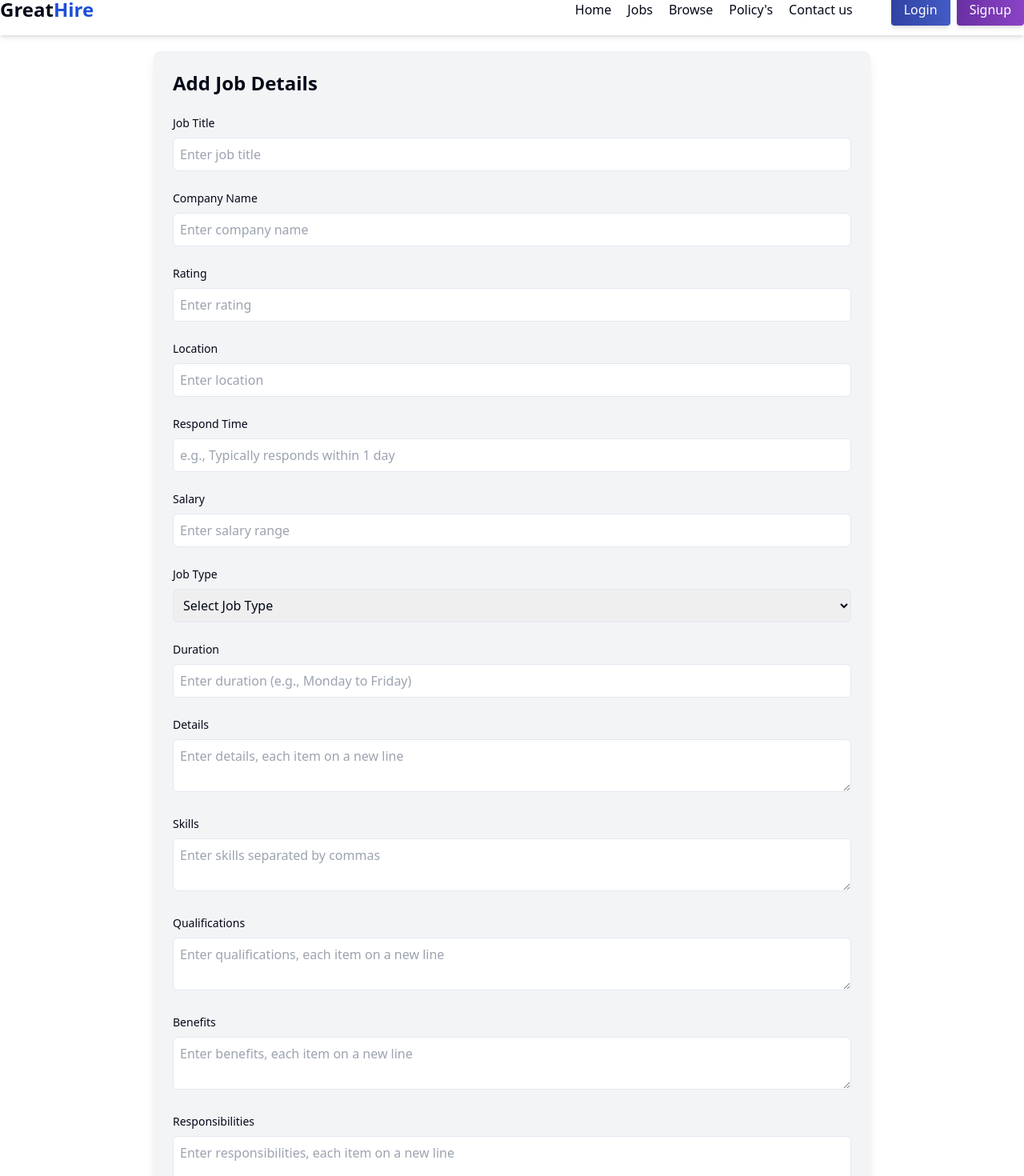
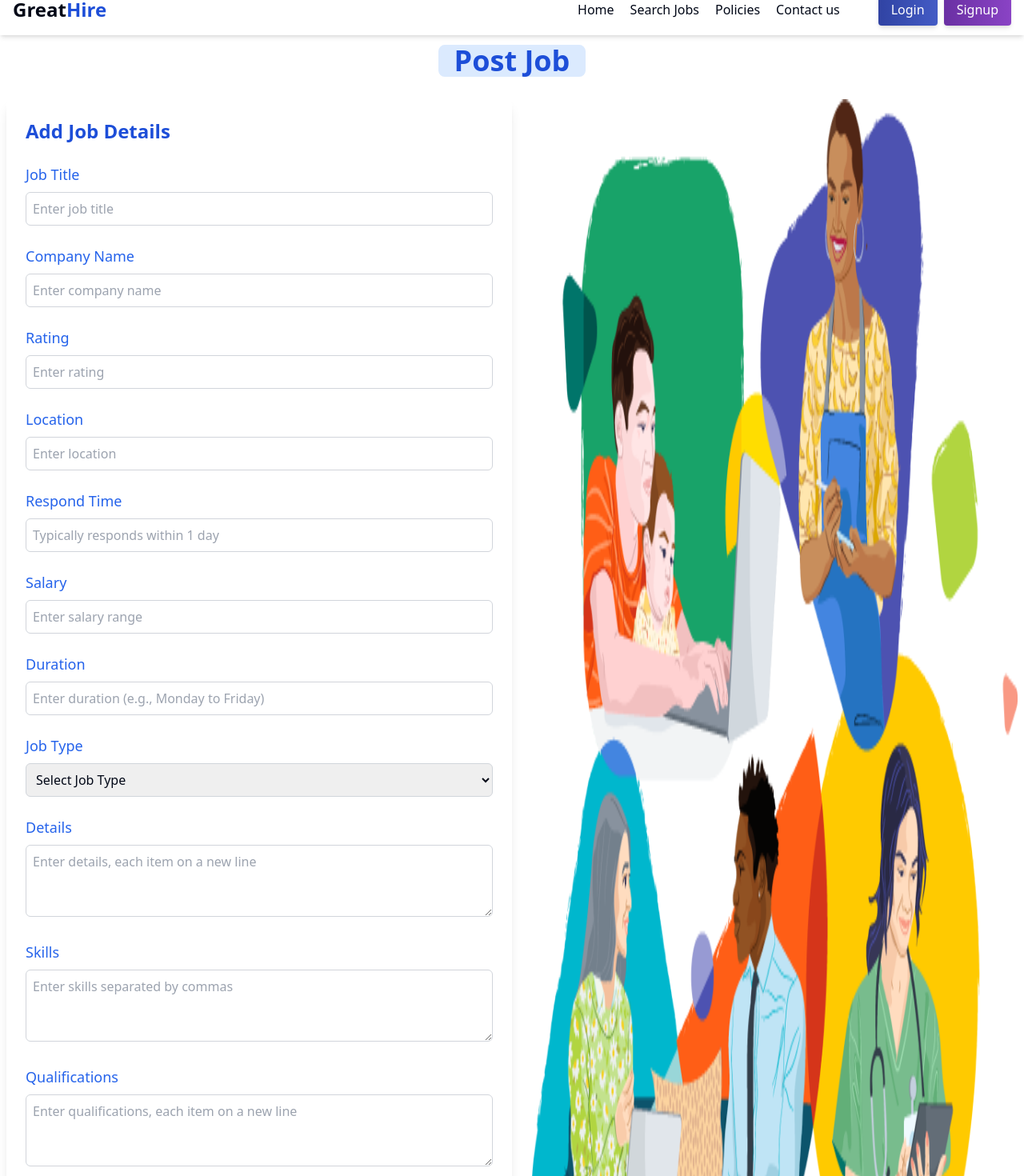
Before and after one commit to Ankush-Nandal/GreatHire, a React (Vite) app in the folder frontend/: page /admin/post-job in a window 1280 px wide. Shown: the part 20-1490 px from the top of the page at 80% size. Built offline with nearby package versions, Linux system fonts and the light colour scheme.

Commit message:
PostJob page desing completed

```diff
--- a/frontend/src/components/admin/PostJob.jsx
+++ b/frontend/src/components/admin/PostJob.jsx
@@ -1,5 +1,6 @@
 import React, { useState } from "react";
 import Navbar from "../shared/Navbar";
+import postJob from "../../image/postjob.png";
 
 const PostJob = () => {
   const [formData, setFormData] = useState({
@@ -42,180 +43,100 @@ const PostJob = () => {
 
   return (
     <>
-      <Navbar/>
-      <div className="max-w-4xl mx-auto bg-gray-100 shadow-lg rounded-lg p-6 mt-5">
-        <h2 className="text-2xl font-bold mb-6">Add Job Details</h2>
+      <Navbar />
+      <div className="my-5 flex items-center justify-center">
+        <h1 className="font-semibold text-4xl bg-blue-100 px-5 rounded-lg text-blue-700 animate-bounce">
+          Post Job
+        </h1>
+      </div>
+      <div className="flex flex-col-reverse md:flex-row  max-w-7xl justify-between px-4 md:px-2 gap-6">
+        {/* Form Section */}
+        <div className="bg-white shadow-lg rounded-lg p-6 w-full ">
+          <h2 className="text-2xl font-bold mb-6 text-blue-700">Add Job Details</h2>
           <form onSubmit={handleSubmit} className="space-y-6">
-          <div>
-            <label className="block text-sm font-medium">Job Title</label>
+            {[
+              { name: "title", label: "Job Title", placeholder: "Enter job title" },
+              { name: "companyName", label: "Company Name", placeholder: "Enter company name" },
+              { name: "rating", label: "Rating", placeholder: "Enter rating", type: "number" },
+              { name: "location", label: "Location", placeholder: "Enter location" },
+              { name: "respond", label: "Respond Time", placeholder: "Typically responds within 1 day" },
+              { name: "salary", label: "Salary", placeholder: "Enter salary range" },
+              { name: "duration", label: "Duration", placeholder: "Enter duration (e.g., Monday to Friday)" },
+            ].map((field) => (
+              <div key={field.name}>
+                <label className="block text-lg font-medium text-blue-600 mb-1">
+                  {field.label}
+                </label>
                 <input
-              type="text"
-              name="title"
-              value={formData.title}
+                  type={field.type || "text"}
+                  name={field.name}
+                  value={formData[field.name]}
                   onChange={handleChange}
-              className="w-full mt-2 p-2 border rounded-md"
-              placeholder="Enter job title"
+                  className="w-full mt-1 p-2 rounded-md border border-gray-300 focus:outline-none focus:ring-2 focus:ring-blue-500"
+                  placeholder={field.placeholder}
                 />
               </div>
-
+            ))}
             <div>
-            <label className="block text-sm font-medium">Company Name</label>
-            <input
-              type="text"
-              name="companyName"
-              value={formData.companyName}
-              onChange={handleChange}
-              className="w-full mt-2 p-2 border rounded-md"
-              placeholder="Enter company name"
-            />
-          </div>
-
-          <div>
-            <label className="block text-sm font-medium">Rating</label>
-            <input
-              type="number"
-              name="rating"
-              value={formData.rating}
-              onChange={handleChange}
-              step="0.1"
-              className="w-full mt-2 p-2 border rounded-md"
-              placeholder="Enter rating"
-            />
-          </div>
-
-          <div>
-            <label className="block text-sm font-medium">Location</label>
-            <input
-              type="text"
-              name="location"
-              value={formData.location}
-              onChange={handleChange}
-              className="w-full mt-2 p-2 border rounded-md"
-              placeholder="Enter location"
-            />
-          </div>
-
-          <div>
-            <label className="block text-sm font-medium">Respond Time</label>
-            <input
-              type="text"
-              name="respond"
-              value={formData.respond}
-              onChange={handleChange}
-              className="w-full mt-2 p-2 border rounded-md"
-              placeholder="e.g., Typically responds within 1 day"
-            />
-          </div>
-
-          <div>
-            <label className="block text-sm font-medium">Salary</label>
-            <input
-              type="text"
-              name="salary"
-              value={formData.salary}
-              onChange={handleChange}
-              className="w-full mt-2 p-2 border rounded-md"
-              placeholder="Enter salary range"
-            />
-          </div>
-
-          <div>
-            <label className="block text-sm font-medium">Job Type</label>
+              <label className="block text-lg font-medium text-blue-600 mb-1">Job Type</label>
               <select
                 name="jobType"
                 value={formData.jobType}
                 onChange={handleChange}
-              className="w-full mt-2 p-2 border rounded-md"
+                className="w-full mt-1 p-2 rounded-md border border-gray-300 focus:outline-none focus:ring-2 focus:ring-blue-500"
               >
                 <option value="">Select Job Type</option>
                 <option value="Remote">Remote</option>
                 <option value="On-site">On-site</option>
                 <option value="Hybrid">Hybrid</option>
-              <option value="Hybrid">Full Time</option>
-              <option value="Hybrid">Part Time</option>
-              <option value="Hybrid">Internship</option>
+                <option value="Full Time">Full Time</option>
+                <option value="Part Time">Part Time</option>
+                <option value="Internship">Internship</option>
               </select>
             </div>
 
-          <div>
-            <label className="block text-sm font-medium">Duration</label>
-            <input
-              type="text"
-              name="duration"
-              value={formData.duration}
+            {[
+              { name: "details", label: "Details", placeholder: "Enter details, each item on a new line" },
+              { name: "skills", label: "Skills", placeholder: "Enter skills separated by commas" },
+              { name: "qualifications", label: "Qualifications", placeholder: "Enter qualifications, each item on a new line" },
+              { name: "benefits", label: "Benefits", placeholder: "Enter benefits, each item on a new line" },
+              { name: "responsibilities", label: "Responsibilities", placeholder: "Enter responsibilities, each item on a new line" },
+            ].map((field) => (
+              <div key={field.name}>
+                <label className="block text-lg font-medium text-blue-600 mb-1">
+                  {field.label}
+                </label>
+                <textarea
+                  name={field.name}
+                  value={formData[field.name]}
                   onChange={handleChange}
-              className="w-full mt-2 p-2 border rounded-md"
-              placeholder="Enter duration (e.g., Monday to Friday)"
-            />
-          </div>
-
-          <div>
-            <label className="block text-sm font-medium">Details</label>
-            <textarea
-              name="details"
-              value={formData.details}
-              onChange={handleChange}
-              className="w-full mt-2 p-2 border rounded-md"
-              placeholder="Enter details, each item on a new line"
+                  className="w-full mt-1 p-2 rounded-md border border-gray-300 focus:outline-none focus:ring-2 focus:ring-blue-500"
+                  placeholder={field.placeholder}
+                  rows={3}
                 ></textarea>
               </div>
-
-          <div>
-            <label className="block text-sm font-medium">Skills</label>
-            <textarea
-              name="skills"
-              value={formData.skills}
-              onChange={handleChange}
-              className="w-full mt-2 p-2 border rounded-md"
-              placeholder="Enter skills separated by commas"
-            ></textarea>
-          </div>
-
-          <div>
-            <label className="block text-sm font-medium">Qualifications</label>
-            <textarea
-              name="qualifications"
-              value={formData.qualifications}
-              onChange={handleChange}
-              className="w-full mt-2 p-2 border rounded-md"
-              placeholder="Enter qualifications, each item on a new line"
-            ></textarea>
-          </div>
-
-          <div>
-            <label className="block text-sm font-medium">Benefits</label>
-            <textarea
-              name="benefits"
-              value={formData.benefits}
-              onChange={handleChange}
-              className="w-full mt-2 p-2 border rounded-md"
-              placeholder="Enter benefits, each item on a new line"
-            ></textarea>
-          </div>
-
-          <div>
-            <label className="block text-sm font-medium">
-              Responsibilities
-            </label>
-            <textarea
-              name="responsibilities"
-              value={formData.responsibilities}
-              onChange={handleChange}
-              className="w-full mt-2 p-2 border rounded-md"
-              placeholder="Enter responsibilities, each item on a new line"
-            ></textarea>
-          </div>
+            ))}
 
             <div className="text-right">
               <button
                 type="submit"
-              className="px-4 py-2 bg-blue-500 text-white rounded-md"
+                className="px-4 py-2 bg-blue-500 text-white font-semibold rounded-md hover:bg-blue-600 transition duration-200"
               >
                 Submit
               </button>
             </div>
           </form>
         </div>
+
+        {/* Image Section */}
+        <div className="w-full justify-center flex transform origin-left animate-slide-in-right">
+          <img
+            src={postJob}
+            alt="Job Post"
+            className=" max-w-sm md:max-w-full rounded-lg object-full"
+          />
+        </div>
+      </div>
     </>
   );
 };
--- a/frontend/src/components/shared/Navbar.jsx
+++ b/frontend/src/components/shared/Navbar.jsx
@@ -4,11 +4,13 @@ import { useSelector } from "react-redux";
 
 const Navbar = () => {
   const { user } = useSelector((store) => store.auth || {});
-  // console.log(user);
   const [isPolicyHovered, setIsPolicyHovered] = useState(false);
+
+  const isStudent = user?.role === "student";
+
   return (
-    <div className="bg-white shadow-md">
-      <div className="flex items-center justify-between mx-auto max-w-7xl h-16">
+    <nav className="bg-white shadow-md">
+      <div className="flex items-center justify-between mx-auto max-w-7xl h-16 px-4">
         {/* Logo */}
         <div>
           <h1 className="text-2xl font-bold">
@@ -18,17 +20,32 @@ const Navbar = () => {
 
         {/* Navbar Links */}
         <div className="flex items-center gap-12">
-          {user?.role === "recruiter" ? (
           <ul className="flex font-medium items-center gap-5">
+            {isStudent ? (
+              <>
+                <li className="hover:text-blue-700 transition duration-200">
+                  <Link to="/admin/dashboard">Dashboard</Link>
+                </li>
+                <li className="hover:text-blue-700 transition duration-200">
+                  <Link to="/">Your Jobs</Link>
+                </li>
+                <li className="hover:text-blue-700 transition duration-200">
+                  <Link to="/jobs">Search Jobs</Link>
+                </li>
+                <li className="hover:text-blue-700 transition duration-200">
+                  <Link to="/admin/post-job">Post Job</Link>
+                </li>
+              </>
+            ) : (
+              <>
                 <li className="hover:text-blue-700 transition duration-200">
                   <Link to="/">Home</Link>
                 </li>
                 <li className="hover:text-blue-700 transition duration-200">
-                <Link to="/jobs">Jobs</Link>
+                  <Link to="/jobs">Search Jobs</Link>
                 </li>
-              <li className="hover:text-blue-700 transition duration-200">
-                <Link to="/browse">Browse</Link>
-              </li>
+              </>
+            )}
 
             {/* Policies Dropdown */}
             <li
@@ -36,80 +53,30 @@ const Navbar = () => {
               onMouseEnter={() => setIsPolicyHovered(true)}
               onMouseLeave={() => setIsPolicyHovered(false)}
             >
-                <button className="font-medium focus:outline-none hover:text-blue-700 transition duration-200">
-                  Policy's
+              <button
+                className="font-medium focus:outline-none hover:text-blue-700 transition duration-200"
+                aria-haspopup="true"
+                aria-expanded={isPolicyHovered}
+              >
+                Policies
               </button>
               {isPolicyHovered && (
-                  <div className="absolute left-0 flex flex-col bg-white border rounded-xl shadow-xl  p-2 w-60 transform origin-left animate-slide-in-right z-20">
+                <div className="absolute left-0 bg-white border rounded-xl shadow-xl p-2 w-60 z-20 transform origin-left animate-slide-in-right">
                   <Link
                     to="/policy/privacy-policy"
-                      className="px-4 py-2 hover:bg-gray-100"
+                    className="px-4 py-2 hover:bg-gray-100 block"
                   >
                     Privacy Policy
                   </Link>
                   <Link
                     to="/policy/refund-policy"
-                      className="px-4 py-2 hover:bg-gray-100"
+                    className="px-4 py-2 hover:bg-gray-100 block"
                   >
                     Refund and Return Policy
                   </Link>
                   <Link
                     to="/policy/terms-and-conditions"
-                      className="px-4 py-2 hover:bg-gray-100"
-                    >
-                      Terms and Conditions
-                    </Link>
-                  </div>
-                )}
-              </li>
-              <li className="hover:text-blue-700 transition duration-200">
-                <Link to="/contact">Contact us</Link>
-              </li>
-              <li className="hover:text-blue-700 transition duration-200">
-                <Link to="/admin/post-company">Post Company</Link>
-              </li>
-              <li className="hover:text-blue-700 transition duration-200">
-                <Link to="/admin/post-job">Post Job</Link>
-              </li>
-            </ul>
-          ) : (
-            <ul className="flex font-medium items-center gap-5">
-              <li className="hover:text-blue-700 transition duration-200">
-                <Link to="/">Home</Link>
-              </li>
-              <li className="hover:text-blue-700 transition duration-200">
-                <Link to="/jobs">Jobs</Link>
-              </li>
-              <li className="hover:text-blue-700 transition duration-200">
-                <Link to="/browse">Browse</Link>
-              </li>
-
-              {/* Policies Dropdown */}
-              <li
-                className="relative"
-                onMouseEnter={() => setIsPolicyHovered(true)}
-                onMouseLeave={() => setIsPolicyHovered(false)}
-              >
-                <button className="font-medium focus:outline-none hover:text-blue-700 transition duration-200">
-                  Policy's
-                </button>
-                {isPolicyHovered && (
-                  <div className="absolute left-0 flex flex-col bg-white border rounded-xl shadow-xl  p-2 w-60 transform origin-left animate-slide-in-right z-20">
-                    <Link
-                      to="/policy/privacy-policy"
-                      className="px-4 py-2 hover:bg-gray-100"
-                    >
-                      Privacy Policy
-                    </Link>
-                    <Link
-                      to="/policy/refund-policy"
-                      className="px-4 py-2 hover:bg-gray-100"
-                    >
-                      Refund and Return Policy
-                    </Link>
-                    <Link
-                      to="/policy/terms-and-conditions"
-                      className="px-4 py-2 hover:bg-gray-100"
+                    className="px-4 py-2 hover:bg-gray-100 block"
                   >
                     Terms and Conditions
                   </Link>
@@ -120,13 +87,12 @@ const Navbar = () => {
               <Link to="/contact">Contact us</Link>
             </li>
           </ul>
-          )}
 
           {/* User Authentication */}
           {!user ? (
             <div className="flex items-center gap-2">
               <Link to="/login">
-                <button className="bg-gradient-to-r from-[#3043a3] to-[#435bc5] text-white hover:from-[#4350c5] hover:to-[#303fa3]  shadow-md px-4 py-2 rounded">
+                <button className="bg-gradient-to-r from-[#3043a3] to-[#435bc5] text-white hover:from-[#4350c5] hover:to-[#303fa3] shadow-md px-4 py-2 rounded">
                   Login
                 </button>
               </Link>
@@ -141,7 +107,7 @@ const Navbar = () => {
               {/* User Avatar */}
               <div className="cursor-pointer hover:ring-2 hover:ring-[#355ff8] rounded-full p-1">
                 <img
-                  src={user.profile.profilePhoto}
+                  src={user?.profile?.profilePhoto || "/default-avatar.png"}
                   alt="User Avatar"
                   className="w-10 h-10 rounded-full"
                 />
@@ -150,7 +116,7 @@ const Navbar = () => {
           )}
         </div>
       </div>
-    </div>
+    </nav>
   );
 };
 
--- a/frontend/src/redux/store.js
+++ b/frontend/src/redux/store.js
@@ -41,5 +41,4 @@ const store = configureStore({
 
 // Persistor to persist the store
 export const persistor = persistStore(store);
-
 export default store;
```
Also changed, not shown: frontend/src/App.jsx (+6 -2 lines), frontend/src/components/admin/Dashboard.jsx (added, +15 -0 lines), frontend/src/components/admin/PostCompany.jsx (deleted, +0 -9 lines), frontend/src/image/postjob.png (added). Lines whose indentation alone changed are shown as unchanged.
